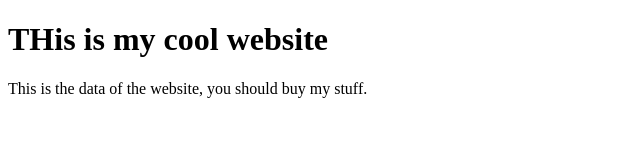
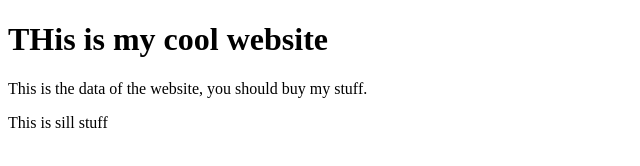
Before and after one commit to loghen41/repository_test, a plain HTML site: page index.html in a window 1280 px wide. Shown: the whole page, without its empty margins (0-640 px from the left). Drawn offline with Linux system fonts and the light colour scheme.

Commit message:
another test

```diff
--- a/index.html
+++ b/index.html
@@ -7,5 +7,6 @@
 <body>
 <h1> THis is my cool website</h1>
 <p>This is the data of the website, you should buy my stuff.</p>
+<p> This is sill stuff </p>
 </body>
 </html>
```
